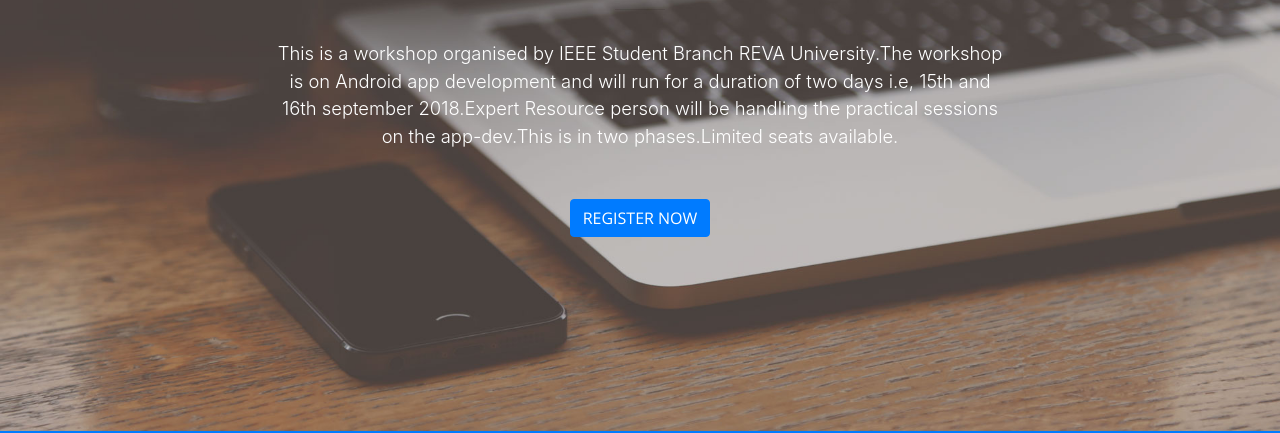
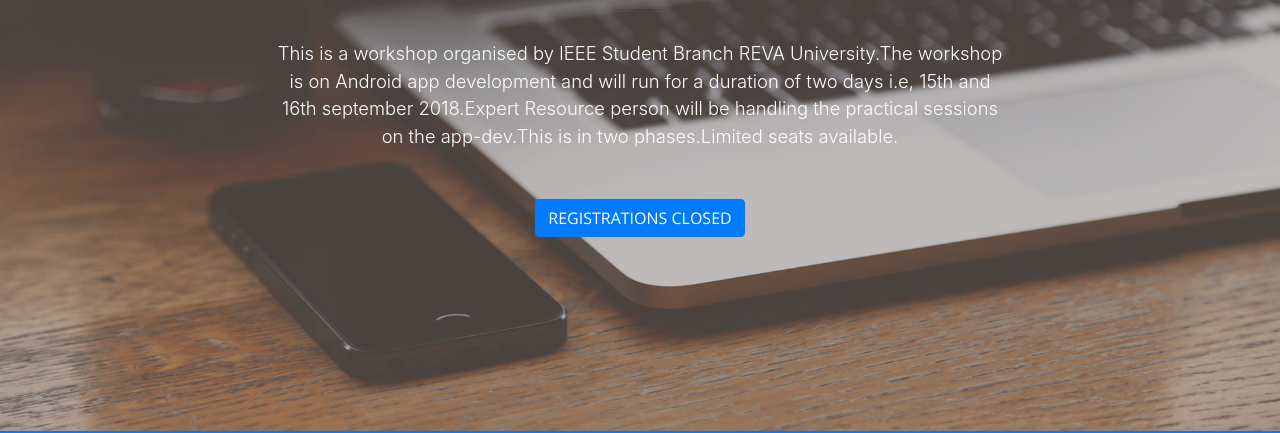
Before and after one commit to madworkshop/madworkshop.github.io, a website with bundled scripts: page index.html in a window 1280 px wide. Shown: the part 369-802 px from the top of the page. Built offline with nearby package versions, Linux system fonts and the light colour scheme.

Commit message:
Registrations closed

```diff
--- a/index.html
+++ b/index.html
@@ -67,7 +67,7 @@
             <p class="mb-5">This is a workshop organised by IEEE Student Branch REVA University.The workshop is on Android app development and
             will run for a duration of two days i.e, 15th and 16th september 2018.Expert Resource person will
             be handling the practical sessions on the app-dev.This is in two phases.Limited seats available.</p>
-            <a class="btn btn-primary btn-xl js-scroll-trigger" href="https://goo.gl/forms/K8Yg56xXcT7Szdaf1">REGISTER NOW</a>
+            <a class="btn btn-primary btn-xl js-scroll-trigger" href="#">REGISTRATIONS CLOSED</a>
           </div>
         </div>
       </div>
```
